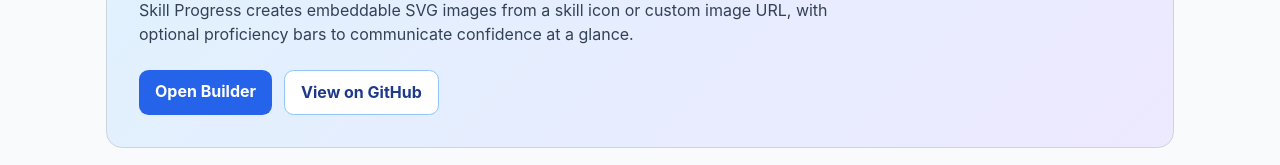
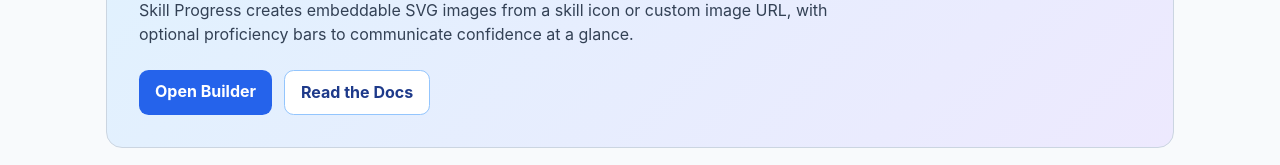
Before and after one commit to slimnate/skill-progress, a React (Vite) app in the folder web/: page / in a window 1280 px wide. Shown: the part 216-381 px from the top of the page. Built offline with nearby package versions, Linux system fonts and the light colour scheme.

Commit message:
Chagne CTA link text

```diff
--- a/web/src/components/home/HeroSection.tsx
+++ b/web/src/components/home/HeroSection.tsx
@@ -20,7 +20,7 @@
                     target='_blank'
                     rel='noreferrer'
                 >
-                    View on GitHub
+                    Read the Docs
                 </a>
             </div>
         </section>
```
